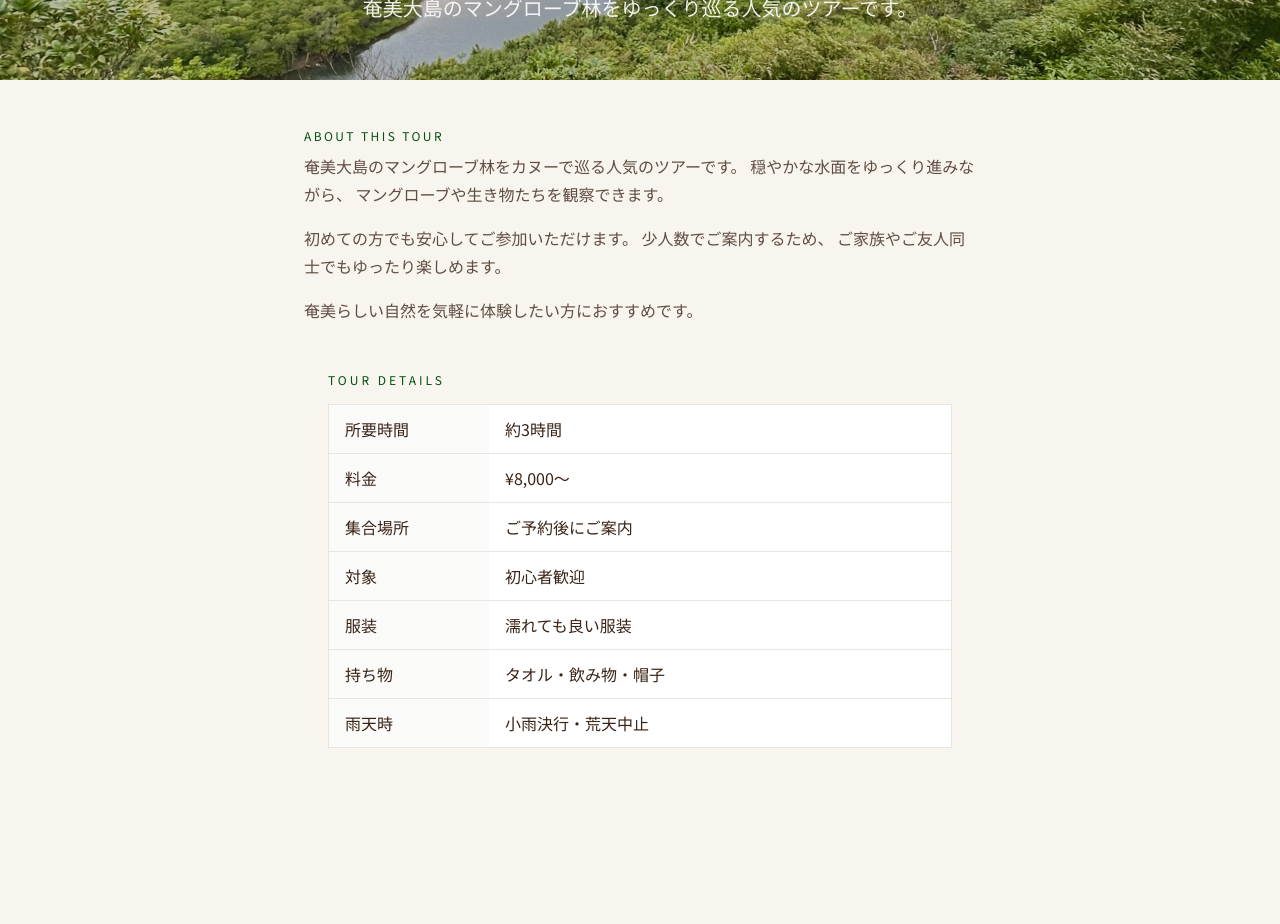
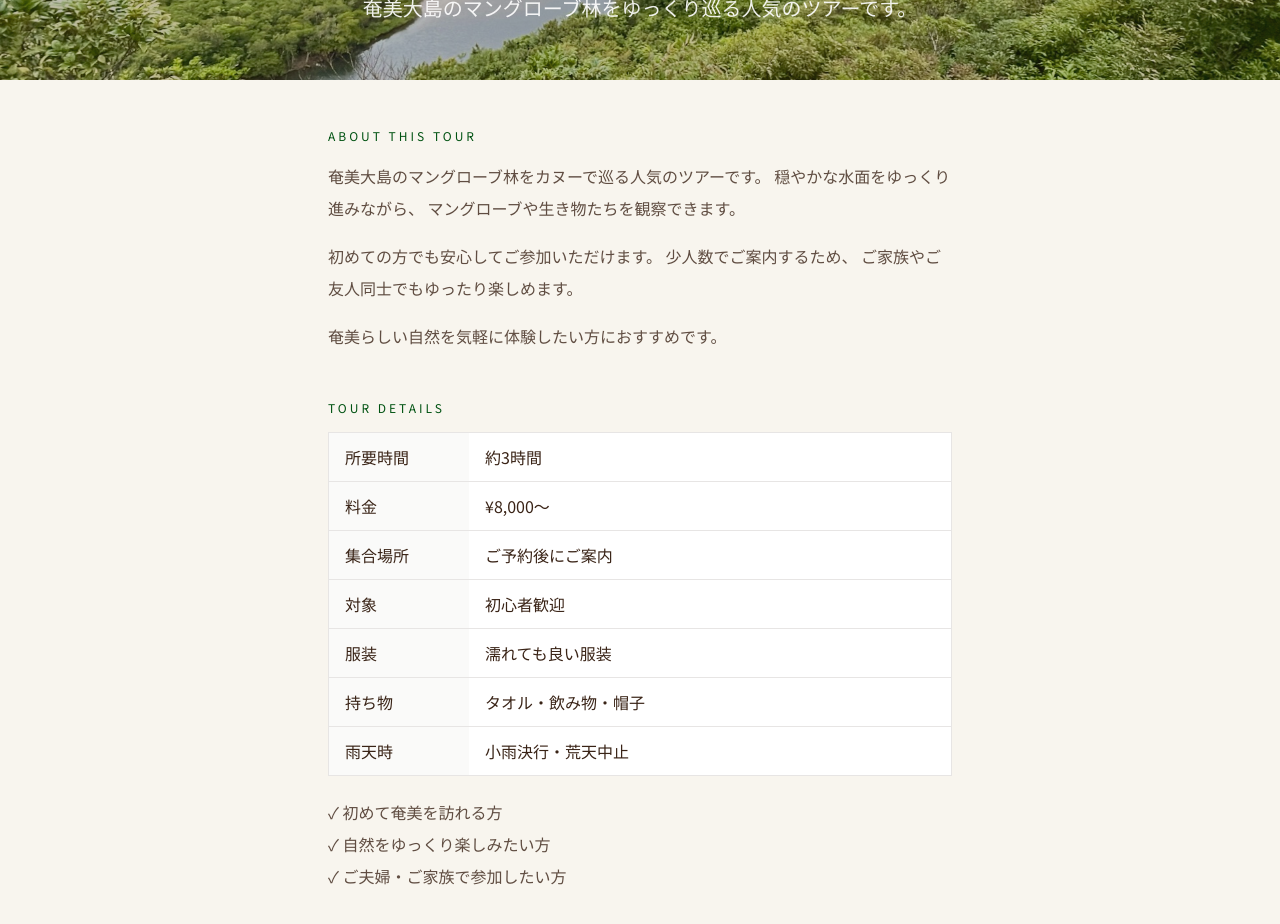
Before and after one commit to ikucha-portfolio/amami-guide-redesign, a React (Vite) app: page /tours/mangrove in a window 1280 px wide. Shown: the part 240-1164 px from the top of the page. Before the commit the page ends 1068 px from the top, so only its background shows below. Built offline with nearby package versions, Linux system fonts and the light colour scheme.

Commit message:
ツアー詳細ページ（おすすめ追加）

```diff
--- a/src/components/pages/TourDetailPage.jsx
+++ b/src/components/pages/TourDetailPage.jsx
@@ -31,14 +31,14 @@ export default function TourDetailPage() {
 
 
 {/* Tour Overview */}
-<section className="py-12 px-6">
-  <div className="max-w-2xl mx-auto">
+<section className="py-12">
+  <div className="max-w-2xl mx-auto px-6">
 
-    <p className="text-xs tracking-[0.2em] uppercase text-primary mb-2">
+    <p className="text-xs tracking-[0.25em] uppercase text-primary mb-4">
       ABOUT THIS TOUR
     </p>
 
-    <div className="space-y-4 text-foreground/80 leading-7">
+    <div className="space-y-4 text-foreground/80 leading-8">
       <p>
         奄美大島のマングローブ林をカヌーで巡る人気のツアーです。
         穏やかな水面をゆっくり進みながら、
@@ -55,20 +55,21 @@ export default function TourDetailPage() {
         奄美らしい自然を気軽に体験したい方におすすめです。
       </p>
     </div>
+
   </div>
 </section>
 
 {/* TOUR DETAILS */}
-<section className="pb-20">
+<section className="pb-16">
   <div className="max-w-2xl mx-auto px-6">
 
     <p className="text-xs tracking-[0.25em] uppercase text-primary mb-4">
       TOUR DETAILS
     </p>
 
-    <div className="overflow-hidden border border-stone-200 bg-white">
+    <div className="border border-stone-200 bg-white">
 
-      <div className="grid grid-cols-[160px_1fr] border-b border-stone-200">
+      <div className="grid grid-cols-[140px_1fr] border-b border-stone-200">
         <div className="bg-stone-50 px-4 py-3 font-medium">
           所要時間
         </div>
@@ -77,7 +78,7 @@ export default function TourDetailPage() {
         </div>
       </div>
 
-      <div className="grid grid-cols-[160px_1fr] border-b border-stone-200">
+      <div className="grid grid-cols-[140px_1fr] border-b border-stone-200">
         <div className="bg-stone-50 px-4 py-3 font-medium">
           料金
         </div>
@@ -86,7 +87,7 @@ export default function TourDetailPage() {
         </div>
       </div>
 
-      <div className="grid grid-cols-[160px_1fr] border-b border-stone-200">
+      <div className="grid grid-cols-[140px_1fr] border-b border-stone-200">
         <div className="bg-stone-50 px-4 py-3 font-medium">
           集合場所
         </div>
@@ -95,7 +96,7 @@ export default function TourDetailPage() {
         </div>
       </div>
 
-      <div className="grid grid-cols-[160px_1fr] border-b border-stone-200">
+      <div className="grid grid-cols-[140px_1fr] border-b border-stone-200">
         <div className="bg-stone-50 px-4 py-3 font-medium">
           対象
         </div>
@@ -104,7 +105,7 @@ export default function TourDetailPage() {
         </div>
       </div>
 
-      <div className="grid grid-cols-[160px_1fr] border-b border-stone-200">
+      <div className="grid grid-cols-[140px_1fr] border-b border-stone-200">
         <div className="bg-stone-50 px-4 py-3 font-medium">
           服装
         </div>
@@ -113,7 +114,7 @@ export default function TourDetailPage() {
         </div>
       </div>
 
-      <div className="grid grid-cols-[160px_1fr] border-b border-stone-200">
+      <div className="grid grid-cols-[140px_1fr] border-b border-stone-200">
         <div className="bg-stone-50 px-4 py-3 font-medium">
           持ち物
         </div>
@@ -122,7 +123,7 @@ export default function TourDetailPage() {
         </div>
       </div>
 
-      <div className="grid grid-cols-[160px_1fr]">
+      <div className="grid grid-cols-[140px_1fr]">
         <div className="bg-stone-50 px-4 py-3 font-medium">
           雨天時
         </div>
@@ -133,6 +134,13 @@ export default function TourDetailPage() {
 
     </div>
 
+{/* おすすめの方 */}
+    <div className="mt-6 space-y-2 text-foreground/80">
+      <p>✓ 初めて奄美を訪れる方</p>
+      <p>✓ 自然をゆっくり楽しみたい方</p>
+      <p>✓ ご夫婦・ご家族で参加したい方</p>
+    </div>
+
   </div>
 </section>
 
```
